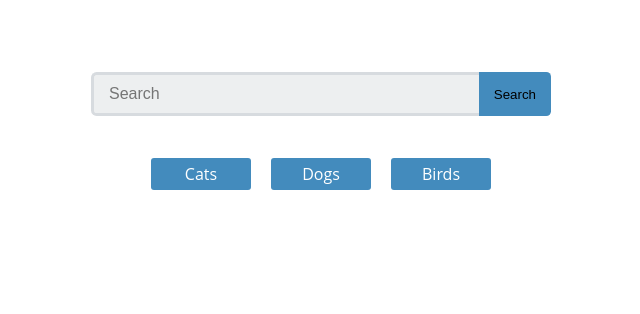
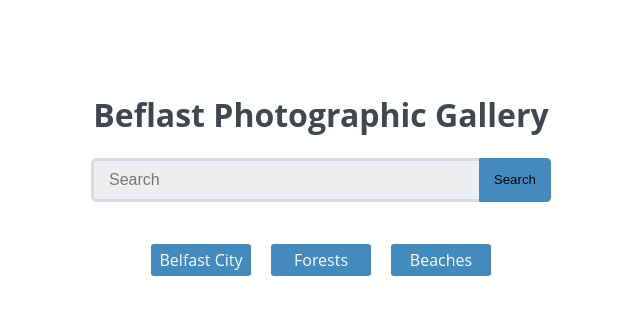
Before and after one commit to jacobtmurph/react-gallery, a React (Create React App) app: page / in a window 1280 px wide. Shown: the top 314 px of the page, without its empty margins (319-959 px from the left). Built offline with nearby package versions, Linux system fonts and the light colour scheme.

Commit message:
Convert  Header & Nav to dynamic, stateless components

```diff
--- a/src/App.js
+++ b/src/App.js
@@ -1,20 +1,13 @@
 import React, { Component } from 'react';
+import Header from './Header';
+import Nav from './Nav'
 
 class App extends Component {
   render() {
     return (
       <div className="container">
-          <div className="search-form">
-            <input type="text" placeholder="Search" />
-            <button>Search</button>
-          </div>
-          <div className="main-nav">
-            <ul>
-              <li><a href="#top">Cats</a></li>
-              <li><a href="#top">Dogs</a></li>
-              <li><a href="#top">Birds</a></li>
-            </ul>
-          </div>
+          <Header title="Beflast Photographic Gallery" />
+          <Nav but1="Belfast City" but2="Forests" but3="Beaches" />
       </div>
     );
   }
--- a/src/Gallery.js
+++ b/src/Gallery.js
@@ -1,7 +1,7 @@
 import React, { Component } from 'react';
 
 class Gallery extends Component {
-    render() {
-        return ("Gallery");
-    }
+    // render() {
+
+    // }
 }
--- /dev/null
+++ b/src/Header.js
@@ -0,0 +1,15 @@
+import React from 'react';
+
+const Header = (props) => {
+    return (
+        <div id="header">
+            <h1>{ props.title }</h1>
+            <div className="search-form">
+                <input type="text" placeholder="Search" />
+                <button>Search</button>
+            </div>
+        </div>
+    )
+};
+
+export default Header;
--- /dev/null
+++ b/src/Nav.js
@@ -0,0 +1,15 @@
+import React from 'react';
+
+const Nav = (props) => {
+    return (
+        <div className="main-nav">
+            <ul>
+              <li><a href="#top">{ props.but1 }</a></li>
+              <li><a href="#top"> { props.but2 }</a></li>
+              <li><a href="#top">{ props.but3 }</a></li>
+            </ul>
+          </div>
+    )
+};
+
+export default Nav;
```
